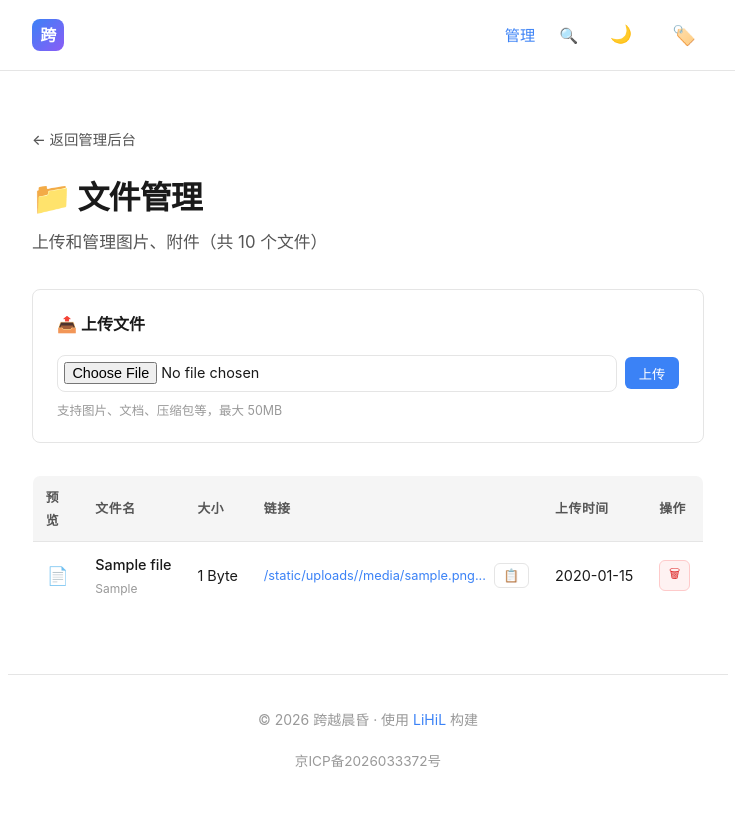
After one commit to CrossDark/PyKYCH, a Python web app: template src/pykych/templates/admin_files.html in a window 1280 px wide. The commit adds this page. Shown: the whole page, without its empty margins (272-1007 px from the left). Run offline with Jinja, Linux system fonts and the light colour scheme; the template is opened without the code that fills it: most values are stand-ins (such as "Sample title", 1, 10 or a date in 2020).

Commit message:
19静态文件

```diff
--- /dev/null
+++ b/src/pykych/static/uploads/e9ce48b863af49399b0eba85caee8374.txt
@@ -0,0 +1 @@
+test content
--- a/src/pykych/templates/admin_dashboard.html
+++ b/src/pykych/templates/admin_dashboard.html
@@ -98,6 +98,7 @@
         <span style="font-size:0.85rem;color:var(--text-muted);">
             {% if current_user.role == 'owner' %}🔧 站长{% elif current_user.role == 'admin' %}🛡️ 管理员{% else %}👤 用户{% endif %}
             {{ current_user.nickname }}
+            · <a href="/admin/files" class="btn btn-outline btn-sm">📁 文件管理</a>
             · <a href="/auth/logout" class="btn btn-outline btn-sm">退出登录</a>
         </span>
     </div>
--- /dev/null
+++ b/src/pykych/templates/admin_files.html
@@ -0,0 +1,174 @@
+{% extends "base.html" %}
+
+{% block extra_head %}
+<style>
+    .files-container { max-width: 860px; }
+    .upload-form {
+        background: var(--bg-card); border: 1px solid var(--border);
+        border-radius: var(--radius); padding: 1.25rem 1.5rem; margin-bottom: 2rem;
+    }
+    .upload-form h3 { margin: 0 0 1rem 0; font-size: 1rem; }
+    .upload-row { display: flex; gap: 0.5rem; align-items: center; flex-wrap: wrap; }
+    .upload-row input[type="file"] { flex: 1; min-width: 200px; }
+    .file-table {
+        width: 100%; border-collapse: collapse; font-size: 0.9rem;
+        background: var(--bg-card); border: 1px solid var(--border);
+        border-radius: var(--radius); overflow: hidden;
+    }
+    .file-table th, .file-table td {
+        padding: 0.6rem 0.8rem; text-align: left; border-bottom: 1px solid var(--border);
+    }
+    .file-table th {
+        background: var(--code-bg); font-weight: 600; font-size: 0.8rem;
+        color: var(--text-secondary); text-transform: uppercase; letter-spacing: 0.05em;
+    }
+    .file-table tr:last-child td { border-bottom: none; }
+    .file-table tr:hover td { background: var(--code-bg); }
+    [data-theme="dark"] .file-table tr:hover td { background: rgba(255,255,255,0.04); }
+
+    .btn {
+        display: inline-block; padding: 0.35rem 0.8rem; border-radius: 6px;
+        font-size: 0.83rem; font-weight: 500; text-decoration: none; cursor: pointer;
+        border: 1px solid transparent; transition: all 0.2s;
+    }
+    .btn-sm { padding: 0.25rem 0.55rem; font-size: 0.78rem; }
+    .btn-primary { background: var(--accent); color: #fff; }
+    .btn-primary:hover { background: var(--accent-hover); text-decoration: none; color: #fff; }
+    .btn-outline { border-color: var(--border); color: var(--text-secondary); background: transparent; }
+    .btn-outline:hover { border-color: var(--accent); color: var(--accent); text-decoration: none; }
+    .btn-danger { background: #fef2f2; color: #dc2626; border-color: #fecaca; }
+    .btn-danger:hover { background: #dc2626; color: #fff; border-color: #dc2626; text-decoration: none; }
+    [data-theme="dark"] .btn-danger { background: rgba(220,38,38,0.15); color: #f87171; border-color: rgba(220,38,38,0.3); }
+    [data-theme="dark"] .btn-danger:hover { background: #dc2626; color: #fff; }
+
+    .file-name { word-break: break-all; }
+    .file-url { font-size: 0.8rem; color: var(--accent); word-break: break-all; }
+    .file-icon { font-size: 1.1rem; }
+    .thumb { max-width: 80px; max-height: 50px; border-radius: 4px; vertical-align: middle; }
+    .empty-state { text-align: center; padding: 2rem; color: var(--text-muted); }
+    .back-link {
+        display: inline-flex; align-items: center; gap: 0.25rem;
+        color: var(--text-secondary); font-size: 0.9rem; font-weight: 500;
+        text-decoration: none; margin-bottom: 1.5rem; transition: color 0.2s;
+    }
+    .back-link:hover { color: var(--accent); text-decoration: none; }
+    .error-msg {
+        background: #fef2f2; border: 1px solid #fecaca; color: #dc2626;
+        padding: 0.75rem 1rem; border-radius: var(--radius);
+        margin-bottom: 1.25rem; font-size: 0.9rem;
+    }
+    [data-theme="dark"] .error-msg {
+        background: rgba(220,38,38,0.12); border-color: rgba(220,38,38,0.25); color: #f87171;
+    }
+    .pagination { display: flex; align-items: center; justify-content: center; gap: 1rem; margin-top: 2rem; }
+    .page-btn {
+        display: inline-block; padding: 0.4rem 1rem; border: 1px solid var(--border);
+        border-radius: var(--radius); color: var(--accent); text-decoration: none;
+        font-size: 0.9rem; font-weight: 500; transition: all 0.2s;
+    }
+    .page-btn:hover { background: var(--accent); color: #fff; border-color: var(--accent); text-decoration: none; }
+    .page-info { font-size: 0.9rem; color: var(--text-muted); }
+</style>
+{% endblock %}
+
+{% block content %}
+<a href="/admin" class="back-link">← 返回管理后台</a>
+
+<div class="page-header files-container">
+    <h1>📁 文件管理</h1>
+    <p class="subtitle">上传和管理图片、附件（共 {{ total }} 个文件）</p>
+</div>
+
+<div class="files-container">
+    {% if error %}
+    <div class="error-msg">{{ error }}</div>
+    {% endif %}
+
+    <!-- 上传表单 -->
+    <div class="upload-form">
+        <h3>📤 上传文件</h3>
+        <form method="POST" action="/admin/files/upload" enctype="multipart/form-data">
+            <div class="upload-row">
+                <input type="file" name="file" required
+                       style="padding:0.4rem;border:1px solid var(--border);border-radius:var(--radius);font-size:0.9rem;font-family:inherit;background:var(--bg-card);color:var(--text);">
+                <button type="submit" class="btn btn-primary">上传</button>
+            </div>
+            <p style="font-size:0.78rem;color:var(--text-muted);margin:0.5rem 0 0 0;">
+                支持图片、文档、压缩包等，最大 50MB
+            </p>
+        </form>
+    </div>
+
+    <!-- 文件列表 -->
+    {% if files %}
+    <table class="file-table">
+        <thead>
+            <tr>
+                <th style="width:50px;">预览</th>
+                <th>文件名</th>
+                <th>大小</th>
+                <th>链接</th>
+                <th>上传时间</th>
+                <th>操作</th>
+            </tr>
+        </thead>
+        <tbody>
+            {% for f in files %}
+            <tr>
+                <td style="text-align:center;">
+                    {% if f.mime_type and f.mime_type.startswith('image/') %}
+                    <img src="/static/uploads/{{ f.filename }}" class="thumb" alt="{{ f.original_name }}" loading="lazy">
+                    {% else %}
+                    <span class="file-icon">📄</span>
+                    {% endif %}
+                </td>
+                <td>
+                    <div class="file-name" style="font-weight:500;">{{ f.original_name }}</div>
+                    <div style="font-size:0.75rem;color:var(--text-muted);">{{ f.mime_type }}</div>
+                </td>
+                <td>{{ f.file_size | filesizeformat }}</td>
+                <td>
+                    <div class="file-url">
+                        <a href="/static/uploads/{{ f.filename }}" target="_blank" style="font-size:0.8rem;">/static/uploads/{{ f.filename[:20] }}...</a>
+                        <button class="btn btn-outline btn-sm" onclick="copyURL('/static/uploads/{{ f.filename }}')" title="复制链接" style="margin-left:0.25rem;">📋</button>
+                    </div>
+                </td>
+                <td>{{ f.created_at[:10] }}</td>
+                <td>
+                    <form method="POST" action="/admin/files/{{ f.id }}/delete" style="display:inline"
+                          onsubmit="return confirm('确定要删除 «{{ f.original_name }}» 吗？')">
+                        <button type="submit" class="btn btn-danger btn-sm">🗑</button>
+                    </form>
+                </td>
+            </tr>
+            {% endfor %}
+        </tbody>
+    </table>
+
+    {% if total_pages > 1 %}
+    <div class="pagination">
+        {% if page > 1 %}
+        <a href="?page={{ page - 1 }}" class="page-btn">← 上一页</a>
+        {% endif %}
+        <span class="page-info">{{ page }} / {{ total_pages }}</span>
+        {% if page < total_pages %}
+        <a href="?page={{ page + 1 }}" class="page-btn">下一页 →</a>
+        {% endif %}
+    </div>
+    {% endif %}
+    {% else %}
+    <div class="card empty-state">暂无文件，使用上方表单上传。</div>
+    {% endif %}
+</div>
+
+<script>
+function copyURL(url) {
+    const full = window.location.origin + url;
+    navigator.clipboard.writeText(full).then(() => {
+        alert('链接已复制: ' + full);
+    }).catch(() => {
+        prompt('复制以下链接:', full);
+    });
+}
+</script>
+{% endblock %}
```
Also changed, not shown: TODO.md (+1 -1 lines), src/pykych/file_manager.py (added, +143 -0 lines), src/pykych/main.py (+16 -0 lines), src/pykych/mysql_manager.py (+19 -0 lines), src/pykych/routes/admin.py (+77 -0 lines).
